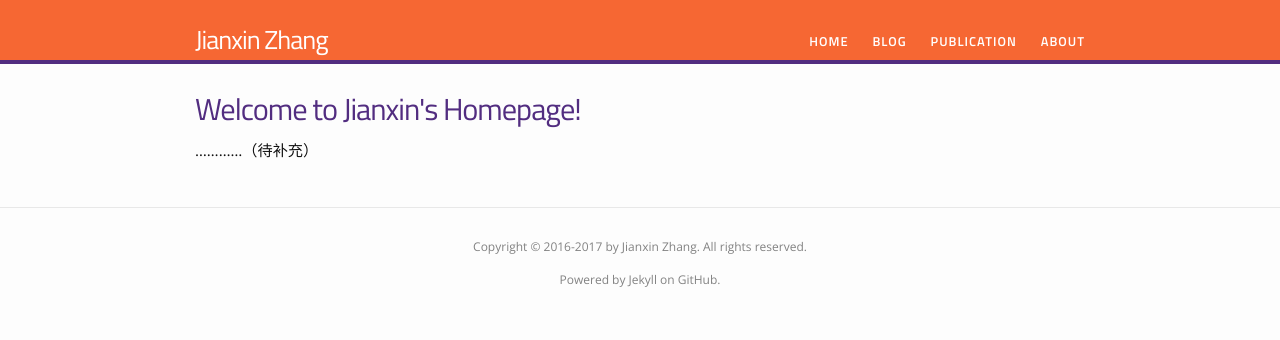
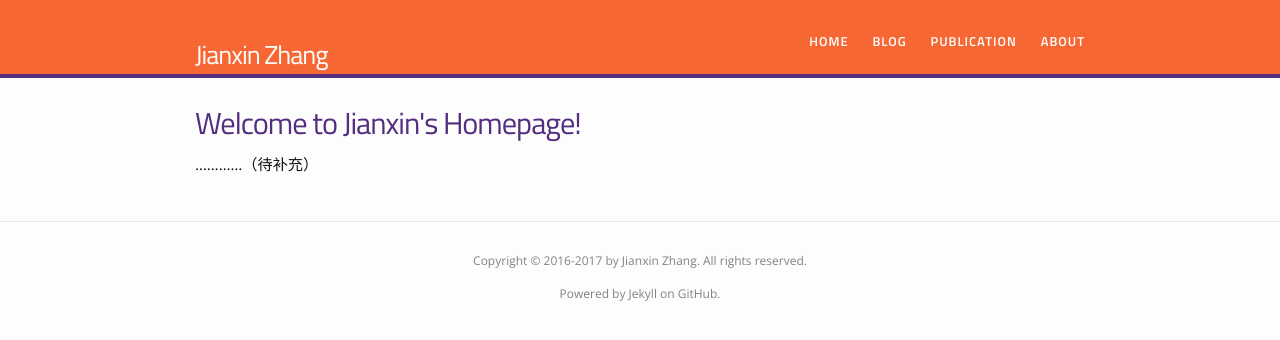
Before and after one commit to 0ZJX0/0ZJX0.github.io, a Jekyll site: the page built from index.html, in a window 1280 px wide. Shown: the top 340 px of the page. Built offline with Jekyll 4.4.1, drawn with Linux system fonts in a browser that asks for light colours.

Commit message:
Update _header.scss

```diff
--- a/_sass/_header.scss
+++ b/_sass/_header.scss
@@ -13,8 +13,8 @@
 
 .site-title {
     font-size: 26px;
-    /* margin-top: 15px; */
-    line-height: 40px;
+    margin-top: 15px;
+    /* line-height: 40px; */
     letter-spacing: -1px;
     margin-bottom: 0;
     float: left;
```
